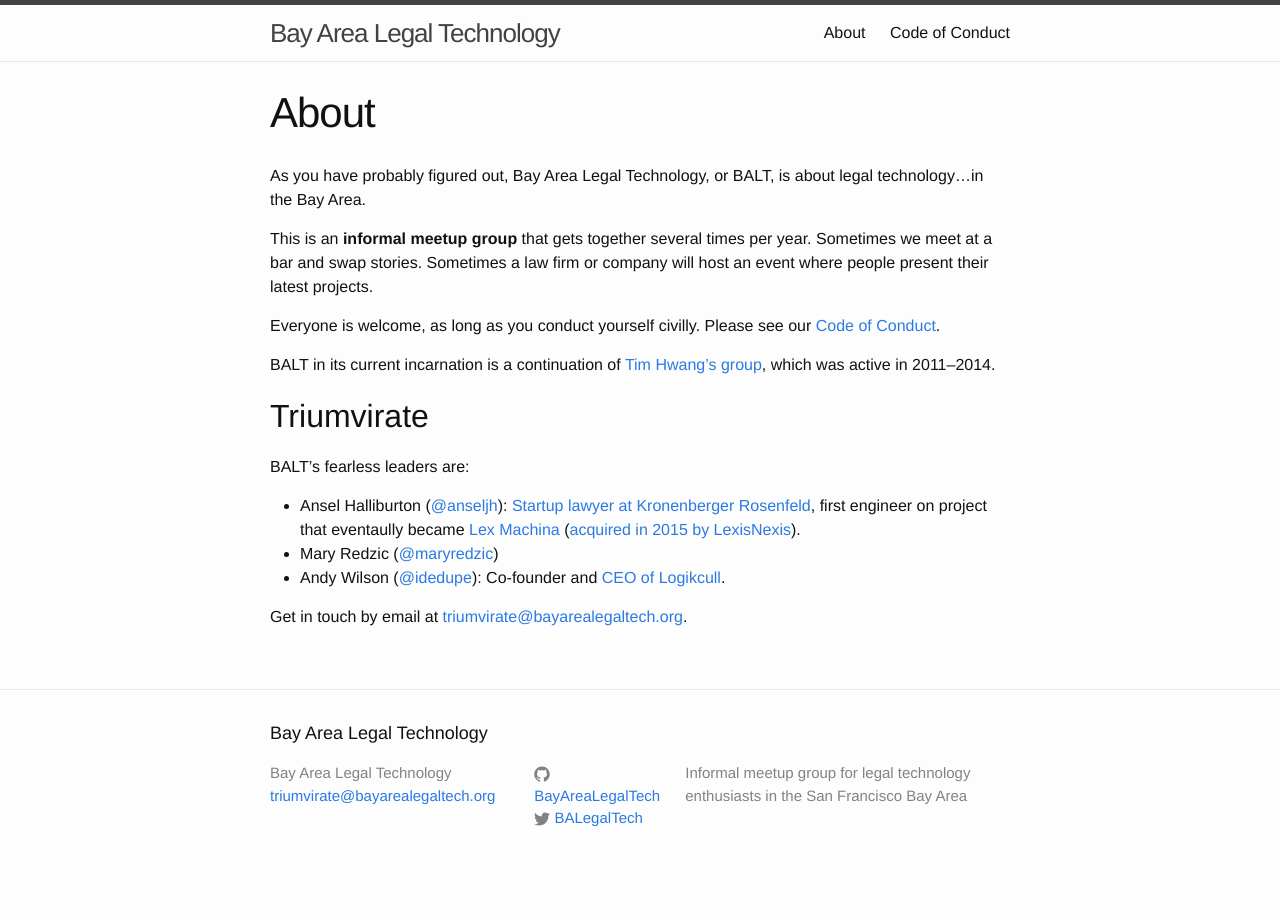
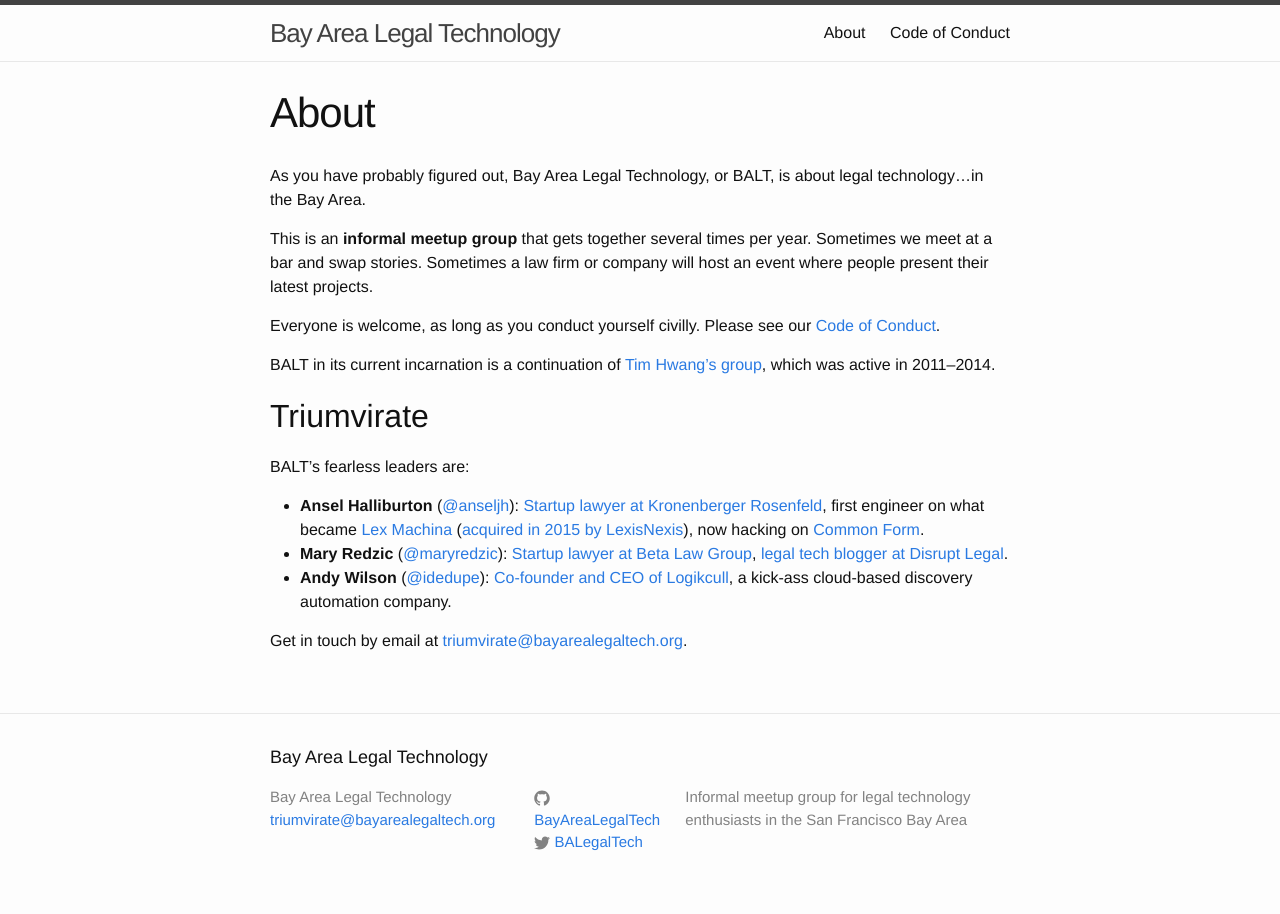
Before and after one commit to BayAreaLegalTech/bayarealegaltech.github.io, a Jekyll site: the page built from about.md, in a window 1280 px wide. Built offline with Jekyll 4.4.1, drawn with Linux system fonts in a browser that asks for light colours.

Commit message:
Cooler bios

```diff
--- a/about.md
+++ b/about.md
@@ -16,8 +16,8 @@
 
 BALT's fearless leaders are:
 
-* Ansel Halliburton ([@anseljh](https://twitter.com/anseljh)): [Startup lawyer at Kronenberger Rosenfeld](https://www.krinternetlaw.com/attorneys/ansel-halliburton-profile), first engineer on project that eventaully became [Lex Machina](https://lexmachina.com/) ([acquired in 2015 by LexisNexis](http://www.lawsitesblog.com/2015/11/now-its-official-lexisnexis-acquires-lex-machina.html)).
-* Mary Redzic ([@maryredzic](https://twitter.com/maryredzic))
-* Andy Wilson ([@idedupe](https://twitter.com/idedupe)): Co-founder and [CEO of Logikcull](http://logikcull.com/company).
+* **Ansel Halliburton** ([@anseljh](https://twitter.com/anseljh)): [Startup lawyer at Kronenberger Rosenfeld](https://www.krinternetlaw.com/attorneys/ansel-halliburton-profile), first engineer on what became [Lex Machina](https://lexmachina.com/) ([acquired in 2015 by LexisNexis](http://www.lawsitesblog.com/2015/11/now-its-official-lexisnexis-acquires-lex-machina.html)), now hacking on [Common Form](http://commonform.github.io/).
+* **Mary Redzic** ([@maryredzic](https://twitter.com/maryredzic)): [Startup lawyer at Beta Law Group](http://www.betalawgroup.com/team/), [legal tech blogger at Disrupt Legal](http://disrupt.legal/).
+* **Andy Wilson** ([@idedupe](https://twitter.com/idedupe)): [Co-founder and CEO of Logikcull](http://logikcull.com/company), a kick-ass cloud-based discovery automation company.
 
 Get in touch by email at <triumvirate@bayarealegaltech.org>.
```
